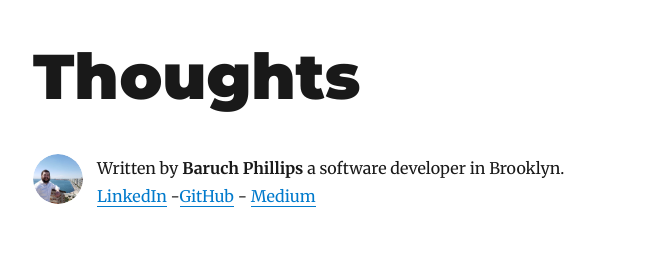
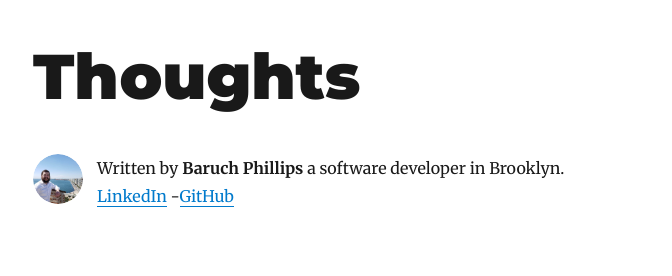
Before and after one commit to bphillips95/Coding-blog, a Gatsby site: page / in a window 1280 px wide. Shown: the top 276 px of the page, without its empty margins (292-964 px from the left). Built offline with nearby package versions, Linux system fonts and the light colour scheme; Gatsby itself is replaced by a stand-in of ours; some packages are replaced by stand-ins of ours.

Commit message:
removed medium from bio

```diff
--- a/src/components/bio.js
+++ b/src/components/bio.js
@@ -65,8 +65,6 @@ const Bio = () => {
         </a> -
         <a href={`https://github.com/bphillips95`}>
          GitHub
-        </a> -  <a href={`https://medium.com/@baruchphillips`}>
-         Medium
         </a>
       </p>
     </div>
```
